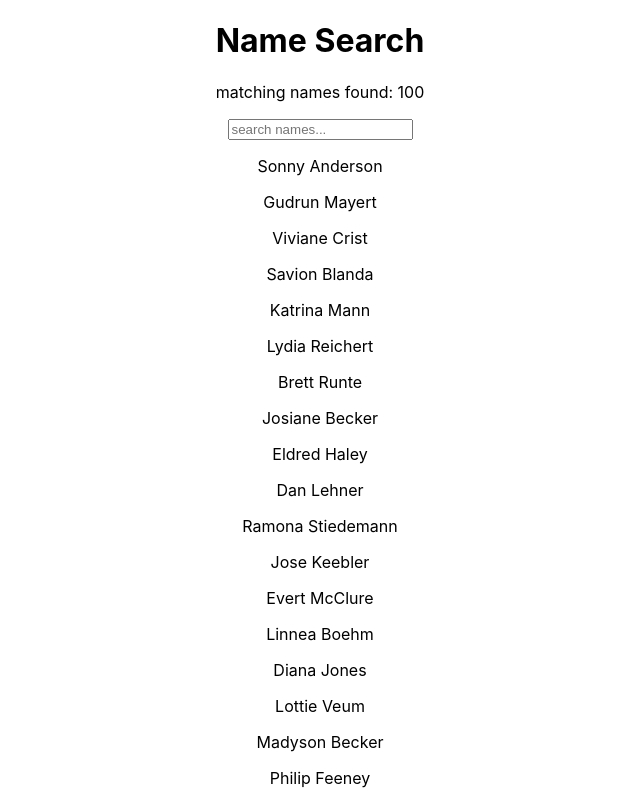
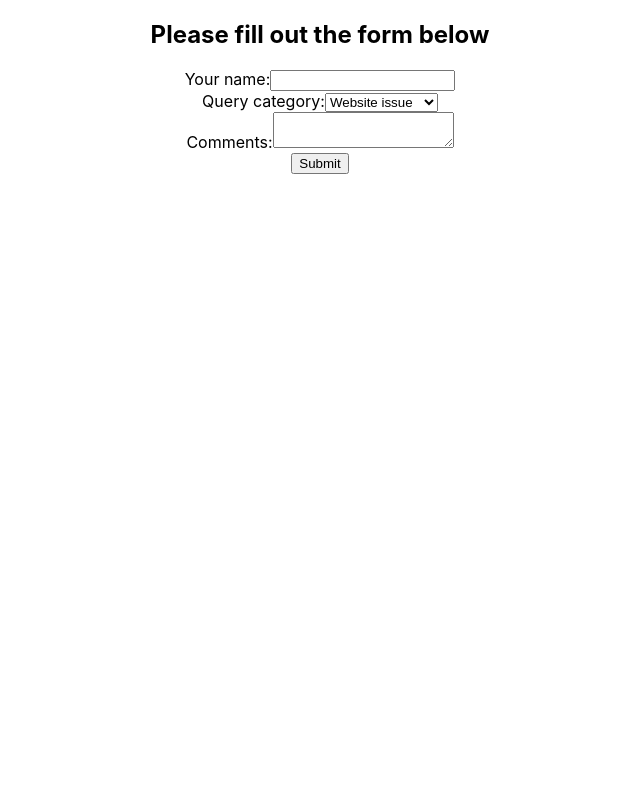
Before and after one commit to NaMlex/react-essentials, a React (Create React App) app in the folder my-app/: page / in a window 1280 px wide. Shown: the top 800 px of the page, without its empty margins (320-960 px from the left). Built offline with nearby package versions, Linux system fonts and the light colour scheme.

Commit message:
useState

```diff
--- a/my-app/src/App.js
+++ b/my-app/src/App.js
@@ -15,11 +15,12 @@
 import ControlledForm from './components/ControlledForm';
 import UncontrolledForm from './components/UncontrolledForm';
 import SearchBar from './components/SearchBar';
+import ControlledFormHooks from './components/ControlledFormHooks';
 
 function App() {
   return (
     <div className="App">
-      <SearchBar />
+      <ControlledFormHooks />
     </div>
   );
 }
--- /dev/null
+++ b/my-app/src/components/ControlledFormHooks.js
@@ -0,0 +1,54 @@
+import React, {useState} from 'react'
+
+function ControlledFormHooks() {
+    const [name, setName] = useState('');
+    const [category, setCategory] = useState('website');
+    const [comments, setComments] = useState('');
+    const handleSubmit = (e) => {
+        e.preventDefault();
+        console.log(name, category, comments)
+    }
+
+  return (
+      <div>
+        <h2>Please fill out the form below</h2>
+        <form onSubmit={handleSubmit}>
+            <div>
+            <label htmlFor="id-name">Your name:</label>
+            <input
+            value={name}
+            onChange={(e) => setName(e.target.value)}
+            id="id-name"
+            name="name"
+            type="text"
+            />
+            </div>
+            <div>
+            <label htmlFor="id-category">Query category:</label>
+            <select
+                id="id-category"
+                name="category"
+                value={category}
+                onChange={(e) => setCategory(e.target.value)}
+            >
+                <option value="website">Website issue</option>
+                <option value="order">Order issue</option>
+                <option value="general">General inquiry</option>
+            </select>
+            </div>
+            <div>
+                <label htmlFor="id-comments">Comments:</label>
+                <textarea
+                id="id-comments"
+                name="comments"
+                value={comments}
+                onChange={(e) => setComments(e.target.value)}
+                />
+            </div>
+            <input type="submit" value="Submit"/>
+        </form>
+      </div>
+    )
+}
+
+export default ControlledFormHooks
```
